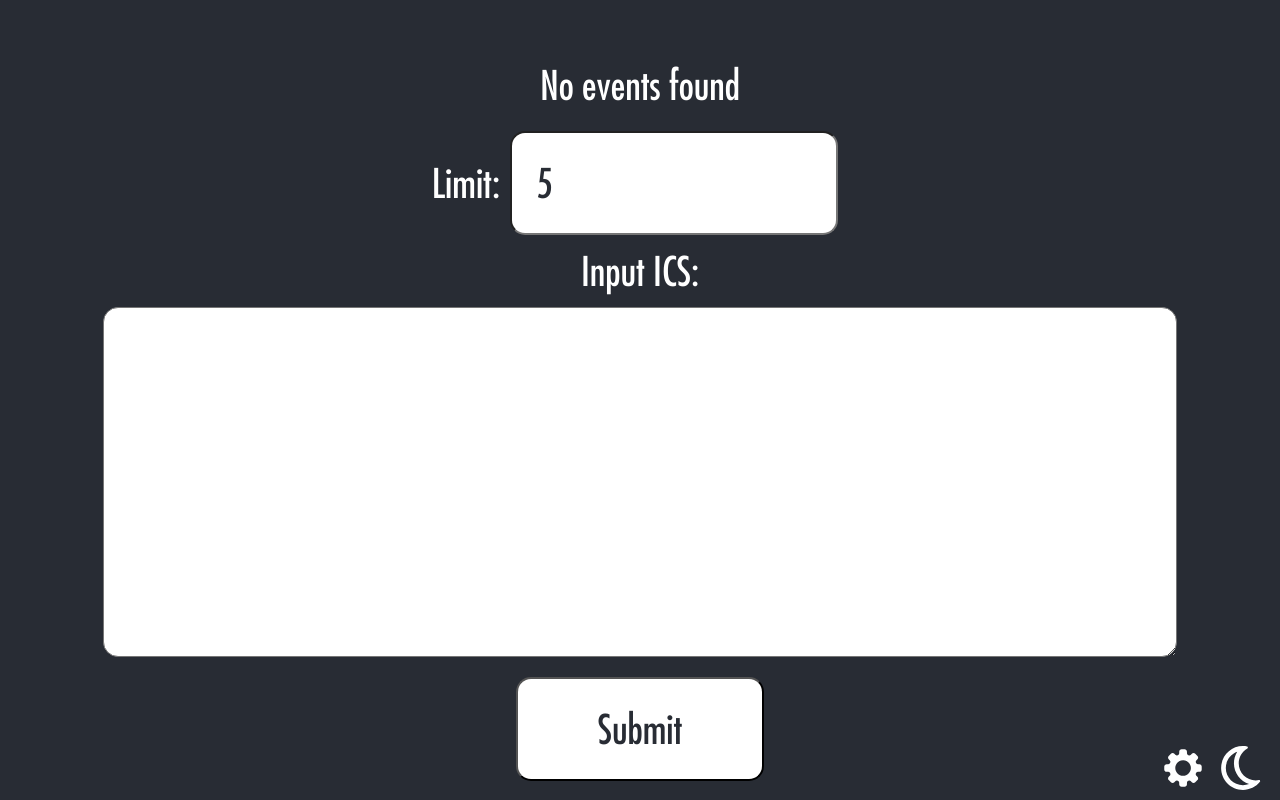
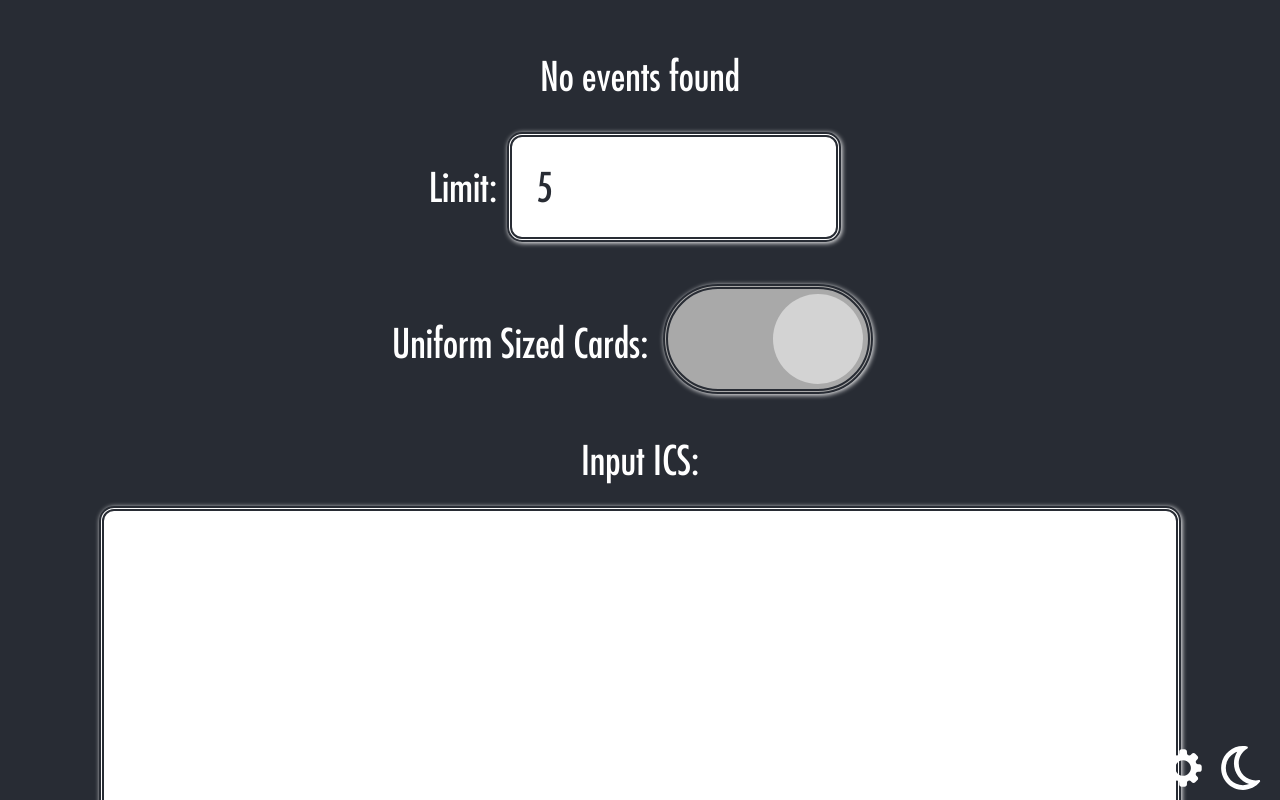
Before and after one commit to Nero-Link/registration, a React (Create React App) app: page / in a window 1280 px wide. Both pictures are taken after a click on the icon 1182 px from the left and 767 px from the top of the page. Shown: the top 800 px of the page. Built offline with nearby package versions, Linux system fonts and the light colour scheme.

Commit message:
toggle and styling done

```diff
--- a/public/index.html
+++ b/public/index.html
@@ -24,7 +24,7 @@
       work correctly both with client-side routing and a non-root public URL.
       Learn how to configure a non-root public URL by running `npm run build`.
     -->
-    <title>React App</title>
+    <title>Kingswood Outlook Calendar</title>
   </head>
   <body>
     <noscript>You need to enable JavaScript to run this app.</noscript>
--- a/src/App.css
+++ b/src/App.css
@@ -2,6 +2,8 @@
   --dark: #282c34;
   --light: #ffffff;
   --grey: grey;
+  --darkgrey: darkgrey;
+  --lightgrey: lightgrey;
 }
 .App {
   min-height: 100vh;
@@ -24,6 +26,9 @@ input {
   padding: 1.5rem;
   margin: 10px;
 }
+textarea {
+  resize: none;
+}
 button {
   padding-right: 5rem;
   padding-left: 5rem;
@@ -34,6 +39,51 @@ button {
 button:hover {
   cursor: pointer;
   top: -5px;
+}
+label {
+  display: flex;
+  align-items: center;
+  flex-direction: row;
+  margin: 10px auto;
+}
+.toggle {
+  margin: -10% 15px 10px;
+}
+.toggle input[type="checkbox"] {
+  height: 0;
+  width: 0;
+  visibility: hidden;
+}
+.toggle label {
+  cursor: pointer;
+  text-indent: -9999px;
+  width: 200px;
+  height: 100px;
+  display: block;
+  border-radius: 100px;
+  position: relative;
+}
+.toggle label:after {
+  content: "";
+  position: absolute;
+  top: 5px;
+  left: 5px;
+  width: 90px;
+  height: 90px;
+  background: var(--grey);
+  border-radius: 90px;
+  transition: 0.3s;
+}
+.toggle input:checked + label {
+  background: var(--darkgrey) !important;
+}
+.toggle input:checked + label:after {
+  left: calc(100% - 5px);
+  transform: translateX(-100%);
+  background: var(--lightgrey);
+}
+.toggle label:active:after {
+  width: 130px;
 }
 .event-container {
   display: flex;
@@ -87,3 +137,16 @@ svg:hover {
   flex-direction: column;
   align-items: center;
 }
+::-webkit-scrollbar {
+  width: max(0.5vh, 0.5vw);
+}
+
+::-webkit-scrollbar-track {
+  background: var(--lightgrey);
+  border-radius: 10px;
+}
+
+::-webkit-scrollbar-thumb {
+  background-color: var(--grey);
+  border-radius: 10px;
+}
--- a/src/App.js
+++ b/src/App.js
@@ -12,14 +12,13 @@ function App() {
   const [value, setValue] = useState("");
   const [events, setEvents] = useState("");
   const [admin, setAdmin] = useState(false);
-  const [uniform, setUniform] = useState(false);
+  const [uniform, setUniform] = useState(true);
   const [dark, setDark] = useState(() => {
     return JSON.parse(localStorage.getItem("theme") || true);
   });
   const [limit, setLimit] = useState(5);
 
-  const submit = (e) => {
-    // setValue(e);
+  const submit = () => {
     setAdmin(false);
     const jcalData = ical.parse(value);
     const comp = new ical.Component(jcalData);
@@ -128,9 +127,39 @@ function App() {
               style={{
                 background: dark ? "var(--light)" : "var(--dark)",
                 color: dark ? "var(--dark)" : "var(--light)",
+                border: dark
+                  ? "5px double var(--dark)"
+                  : "5px double var(--light)",
+                boxShadow: dark
+                  ? "1px 1px 5px var(--light)"
+                  : "1px 1px 5px var(--dark)",
               }}
               onChange={(e) => setLimit(e.target.value)}
             />
+          </label>
+          <label>
+            Uniform Sized Cards:
+            <div className="toggle">
+              <input
+                type="checkbox"
+                id="switch"
+                value={uniform}
+                defaultChecked
+                onChange={(e) => setUniform(e.target.checked)}
+              />
+              <label
+                htmlFor="switch"
+                style={{
+                  background: dark ? "var(--light)" : "var(--dark)",
+                  border: dark
+                    ? "5px double var(--dark)"
+                    : "5px double var(--light)",
+                  boxShadow: dark
+                    ? "1px 1px 5px var(--light)"
+                    : "1px 1px 5px var(--dark)",
+                }}
+              ></label>
+            </div>
           </label>
           <label>Input ICS:</label>
           <textarea
@@ -140,16 +169,26 @@ function App() {
               height: "300px",
               background: dark ? "var(--light)" : "var(--dark)",
               color: dark ? "var(--dark)" : "var(--light)",
+              border: dark
+                ? "5px double var(--dark)"
+                : "5px double var(--light)",
+              boxShadow: dark
+                ? "1px 1px 5px var(--light)"
+                : "1px 1px 5px var(--dark)",
             }}
-            // onChange={(e) => submit(e.target.value)}
             onChange={(e) => setValue(e.target.value)}
           ></textarea>
-          {/* <button type="submit" onClick={(e) => submit(e.target.value)}> */}
           <button
             type="submit"
             style={{
               background: dark ? "var(--light)" : "var(--dark)",
               color: dark ? "var(--dark)" : "var(--light)",
+              border: dark
+                ? "5px double var(--dark)"
+                : "5px double var(--light)",
+              boxShadow: dark
+                ? "1px 1px 5px var(--light)"
+                : "1px 1px 5px var(--dark)",
             }}
             onClick={submit}
           >
```
